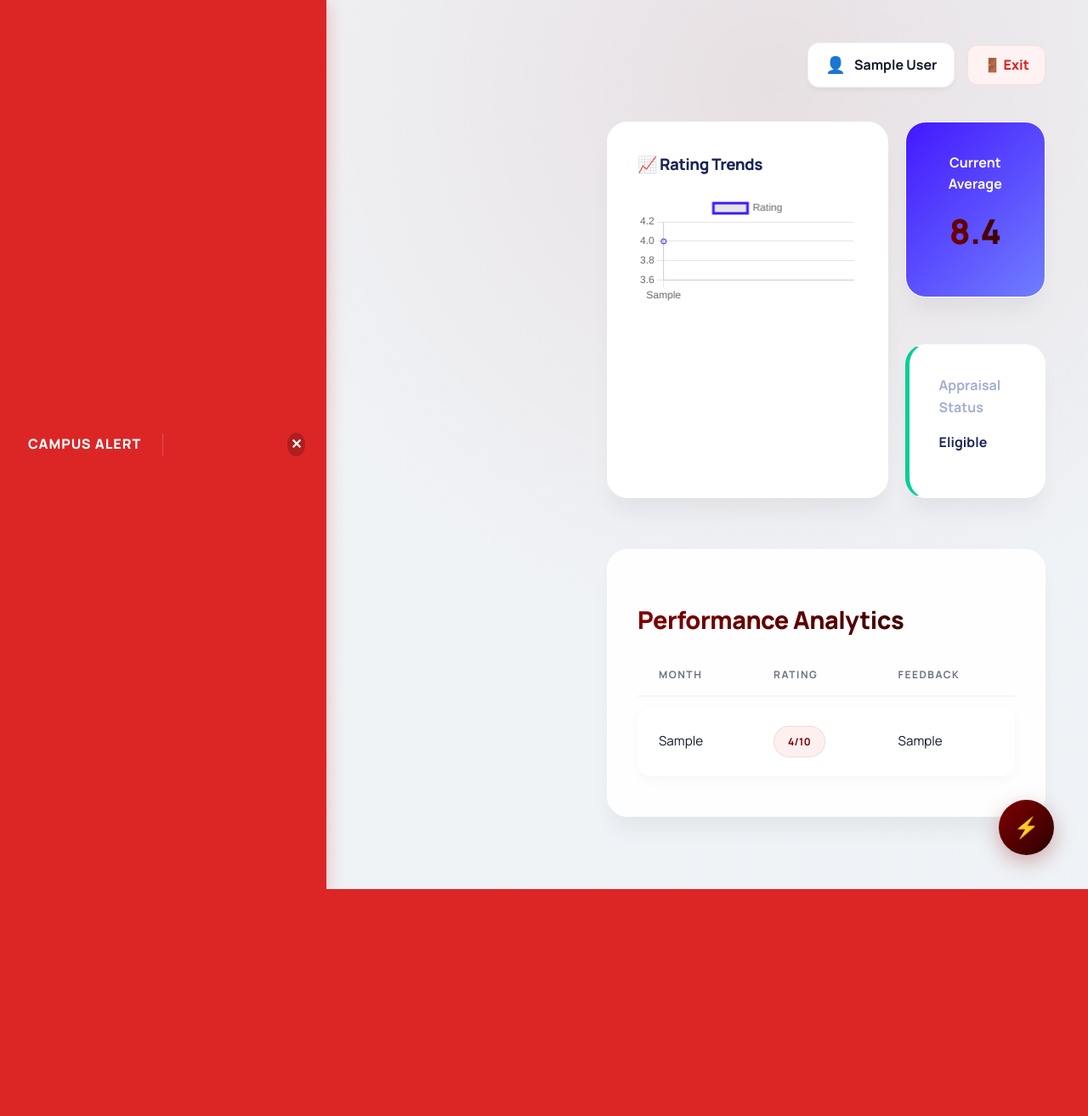
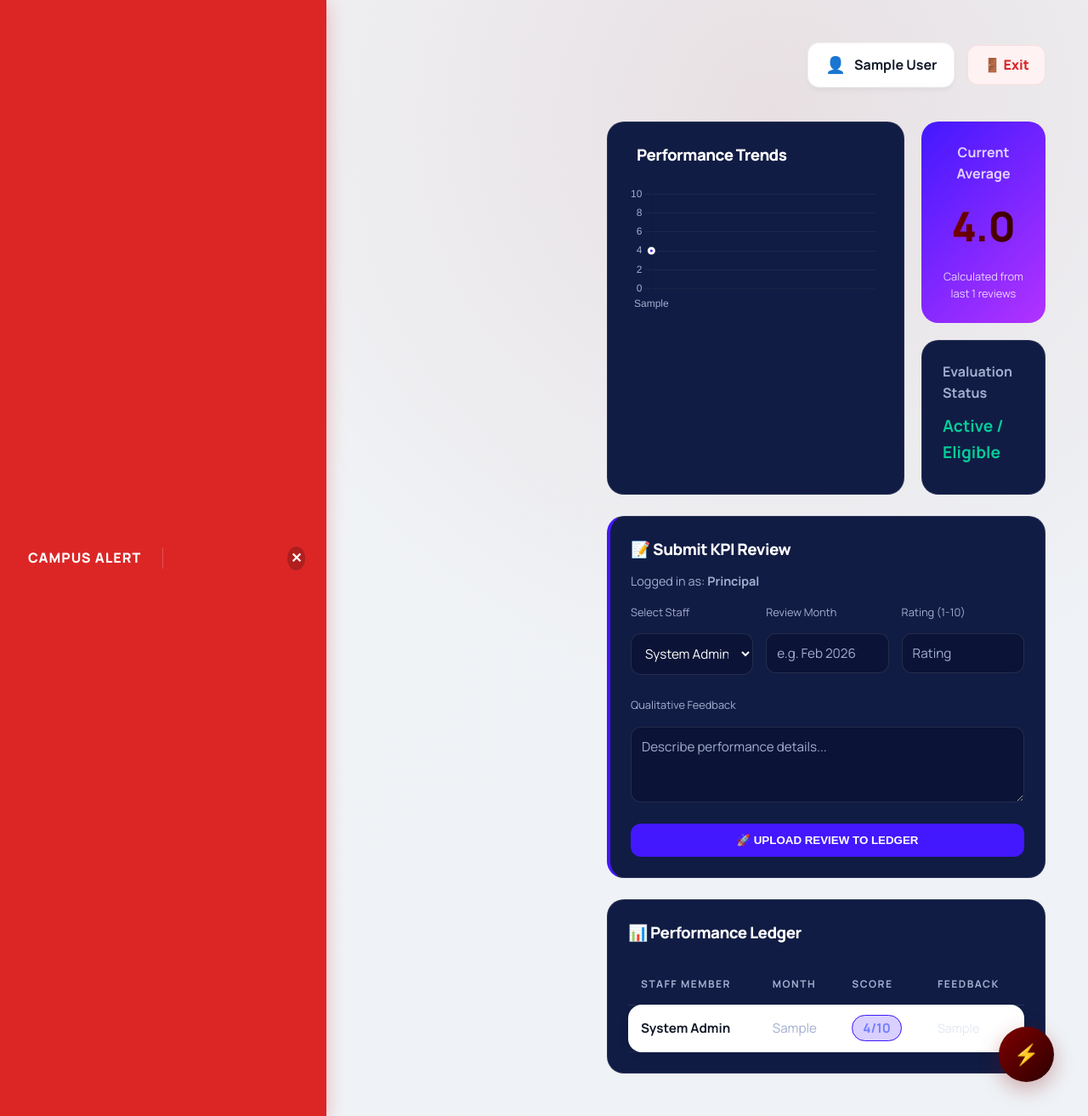
Before and after one commit to pk7745/erp, a Flask app: page /performance in a window 1280 px wide. Shown: the whole page at 85% size. Before the commit the page ends 1046 px from the top, so only its background shows below. Run offline with Flask 3, Linux system fonts and the light colour scheme; the visitor is signed in with stand-in values (Sample User, id 1); data comes from the database, SQL or seed files in the repository; tables that the repository leaves empty hold one stand-in row (values such as "Sample post"); some libraries are stand-ins or nearby versions.

Commit message:
Update performance.html

```diff
--- a/templates/performance.html
+++ b/templates/performance.html
@@ -1,46 +1,146 @@
 {% extends "base.html" %}
 {% block content %}
+
+<style>
+    /* Royal Dark Theme Variables */
+    :root {
+        --royal-blue: #4318ff;
+        --dark-navy: #0b1437;
+        --secondary-navy: #111c44;
+        --text-muted: #a3aed0;
+        --glass-bg: rgba(255, 255, 255, 0.05);
+    }
+
+    .card-royal {
+        background: var(--secondary-navy);
+        border-radius: 20px;
+        padding: 24px;
+        border: 1px solid rgba(255, 255, 255, 0.1);
+        color: white;
+    }
+
+    .search-input-dark {
+        background: var(--dark-navy);
+        border: 1px solid rgba(255, 255, 255, 0.1);
+        color: white;
+        padding: 12px;
+        border-radius: 12px;
+        width: 100%;
+    }
+
+    .search-input-dark::placeholder { color: var(--text-muted); }
+
+    .btn-royal {
+        background: var(--royal-blue);
+        color: white;
+        font-weight: 700;
+        border: none;
+        padding: 12px 24px;
+        border-radius: 12px;
+        cursor: pointer;
+        transition: 0.3s;
+    }
+
+    .btn-royal:hover { opacity: 0.9; transform: translateY(-2px); }
+
+    .staff-table-dark {
+        width: 100%;
+        border-collapse: collapse;
+        margin-top: 20px;
+    }
+
+    .staff-table-dark th { color: var(--text-muted); text-align: left; padding: 15px; border-bottom: 1px solid rgba(255, 255, 255, 0.1); }
+    .staff-table-dark td { padding: 15px; border-bottom: 1px solid rgba(255, 255, 255, 0.05); }
+
+    .rating-badge {
+        padding: 4px 12px;
+        border-radius: 50px;
+        font-weight: bold;
+        background: rgba(67, 24, 255, 0.2);
+        color: #707eff;
+        border: 1px solid var(--royal-blue);
+    }
+</style>
+
 <div style="display: grid; grid-template-columns: 2fr 1fr; gap: 20px; margin-bottom: 25px;">
-    <div class="card" style="background: white;">
-        <h3 style="margin-top: 0; color: #1b2559;">📈 Rating Trends</h3>
-        <canvas id="perfChart" style="max-height: 250px;"></canvas>
+    <div class="card-royal">
+        <h3 style="margin-top: 0; color: white; display: flex; align-items: center; gap: 10px;">
+            <i class="fas fa-chart-line" style="color: var(--royal-blue);"></i> Performance Trends
+        </h3>
+        <canvas id="perfChart" style="max-height: 220px;"></canvas>
     </div>
+
     <div style="display: flex; flex-direction: column; gap: 20px;">
-        <div class="card" style="background: linear-gradient(135deg, #4318ff, #707eff); color: white; text-align: center;">
-            <h4 style="margin:0;">Current Average</h4>
-            <h2 style="font-size: 2.5rem; margin: 10px 0;">8.4</h2>
+        <div class="card-royal" style="background: linear-gradient(135deg, #4318ff, #b233ff); border: none; text-align: center;">
+            <h4 style="margin:0; opacity: 0.8;">Current Average</h4>
+            <h2 style="font-size: 3rem; margin: 10px 0; font-weight: 900;">
+                {% set total = namespace(val=0) %}
+                {% for r in ratings %}{% set total.val = total.val + r.rating|int %}{% endfor %}
+                {% if ratings|length > 0 %}{{ (total.val / ratings|length)|round(1) }}{% else %}0.0{% endif %}
+            </h2>
+            <p style="margin:0; font-size: 0.8rem; opacity: 0.8;">Calculated from last {{ ratings|length }} reviews</p>
         </div>
-        <div class="card" style="background: #fff; border-left: 5px solid #05cd99;">
-            <h4 style="margin:0; color: #a3aed0;">Appraisal Status</h4>
-            <p style="font-weight: bold; color: #1b2559;">Eligible</p>
+
+        <div class="card-royal">
+            <h4 style="margin:0; color: var(--text-muted);">Evaluation Status</h4>
+            <p style="font-weight: bold; color: #05cd99; font-size: 1.2rem; margin: 10px 0;">
+                <i class="fas fa-check-circle"></i> Active / Eligible
+            </p>
         </div>
     </div>
 </div>
 
-<div class="card">
-    <h2>Performance Analytics</h2>
-    {% if session['role'] == 'HR' %}
-    <form method="POST" style="display: grid; grid-template-columns: 1fr 1fr 1fr; gap: 10px; margin-bottom: 30px;">
-        <select name="u_id" style="padding:10px; border-radius:8px;">
-            {% for u in users %}<option value="{{ u.id }}">{{ u.full_name }}</option>{% endfor %}
-        </select>
-        <input type="text" name="month" placeholder="Month (e.g. Jan 2026)" style="padding:10px; border-radius:8px;">
-        <input type="number" name="rating" placeholder="Rating (1-10)" style="padding:10px; border-radius:8px;">
-        <textarea name="feedback" placeholder="Feedback..." style="grid-column: span 3; padding:10px; border-radius:8px;"></textarea>
-        <button type="submit" class="btn" style="grid-column: span 3;">Submit KPI</button>
+{% if users %}
+<div class="card-royal" style="margin-bottom: 25px; border-left: 4px solid var(--royal-blue);">
+    <h3 style="margin-top: 0; color: white;">📝 Submit KPI Review</h3>
+    <p style="color: var(--text-muted); font-size: 0.9rem; margin-top: -10px;">Logged in as: <b>{{ session['role'] }}</b></p>
+
+    <form method="POST" style="display: grid; grid-template-columns: 1fr 1fr 1fr; gap: 15px;">
+        <div style="display: flex; flex-direction: column; gap: 5px;">
+            <label style="font-size: 0.8rem; color: var(--text-muted);">Select Staff</label>
+            <select name="u_id" class="search-input-dark" required>
+                {% for u in users %}
+                <option value="{{ u.id }}">{{ u.full_name }} ({{ u.role }})</option>
+                {% endfor %}
+            </select>
+        </div>
+        <div style="display: flex; flex-direction: column; gap: 5px;">
+            <label style="font-size: 0.8rem; color: var(--text-muted);">Review Month</label>
+            <input type="text" name="month" placeholder="e.g. Feb 2026" class="search-input-dark" required>
+        </div>
+        <div style="display: flex; flex-direction: column; gap: 5px;">
+            <label style="font-size: 0.8rem; color: var(--text-muted);">Rating (1-10)</label>
+            <input type="number" name="rating" min="1" max="10" placeholder="Rating" class="search-input-dark" required>
+        </div>
+        <div style="grid-column: span 3; display: flex; flex-direction: column; gap: 5px;">
+            <label style="font-size: 0.8rem; color: var(--text-muted);">Qualitative Feedback</label>
+            <textarea name="feedback" placeholder="Describe performance details..." rows="3" class="search-input-dark" style="font-family: inherit;"></textarea>
+        </div>
+        <button type="submit" class="btn-royal" style="grid-column: span 3;">🚀 UPLOAD REVIEW TO LEDGER</button>
     </form>
-    {% endif %}
+</div>
+{% endif %}
 
-    <table>
+<div class="card-royal">
+    <h3 style="margin-top: 0; color: white;">📊 Performance Ledger</h3>
+    <table class="staff-table-dark">
         <thead>
-            <tr><th>Month</th><th>Rating</th><th>Feedback</th></tr>
+            <tr>
+                {% if session['role'] in ['Principal', 'HOD'] %}<th>Staff Member</th>{% endif %}
+                <th>Month</th>
+                <th>Score</th>
+                <th>Feedback</th>
+            </tr>
         </thead>
         <tbody>
             {% for r in ratings %}
             <tr>
-                <td>{{ r.month }}</td>
-                <td><span class="badge badge-office">{{ r.rating }}/10</span></td>
-                <td>{{ r.feedback }}</td>
+                {% if session['role'] in ['Principal', 'HOD'] %}
+                <td style="font-weight: bold;">{{ r.user.full_name }}</td>
+                {% endif %}
+                <td style="color: var(--text-muted);">{{ r.month }}</td>
+                <td><span class="rating-badge">{{ r.rating }}/10</span></td>
+                <td style="font-size: 0.9rem; color: #e2e8f0;">{{ r.feedback }}</td>
             </tr>
             {% endfor %}
         </tbody>
@@ -49,16 +149,46 @@
 
 <script src="https://cdn.jsdelivr.net/npm/chart.js"></script>
 <script>
-    new Chart(document.getElementById('perfChart').getContext('2d'), {
+    const ctx = document.getElementById('perfChart').getContext('2d');
+
+    // Gradient for the chart
+    let gradient = ctx.createLinearGradient(0, 0, 0, 400);
+    gradient.addColorStop(0, 'rgba(67, 24, 255, 0.4)');
+    gradient.addColorStop(1, 'rgba(67, 24, 255, 0)');
+
+    new Chart(ctx, {
         type: 'line',
         data: {
             labels: [{% for r in ratings %}'{{ r.month }}',{% endfor %}].reverse(),
             datasets: [{
-                label: 'Rating',
+                label: 'Performance Score',
                 data: [{% for r in ratings %}{{ r.rating }},{% endfor %}].reverse(),
                 borderColor: '#4318ff',
-                tension: 0.4
+                backgroundColor: gradient,
+                fill: true,
+                borderWidth: 3,
+                tension: 0.4,
+                pointBackgroundColor: '#4318ff',
+                pointBorderColor: '#ffffff',
+                pointHoverRadius: 6
             }]
+        },
+        options: {
+            plugins: {
+                legend: { display: false }
+            },
+            scales: {
+                y: {
+                    beginAtZero: true,
+                    max: 10,
+                    grid: { color: 'rgba(255, 255, 255, 0.05)' },
+                    ticks: { color: '#a3aed0' }
+                },
+                x: {
+                    grid: { display: false },
+                    ticks: { color: '#a3aed0' }
+                }
+            }
         }
     });
 </script>
```
